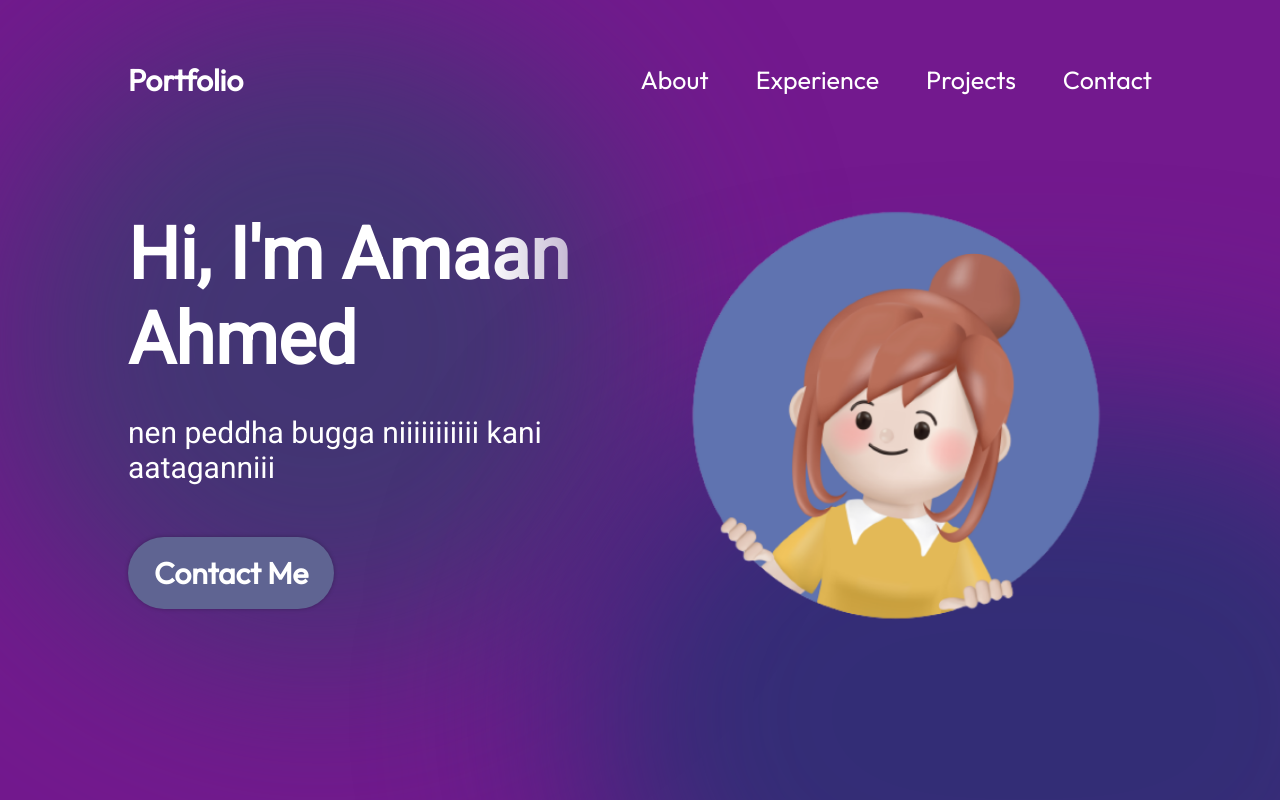
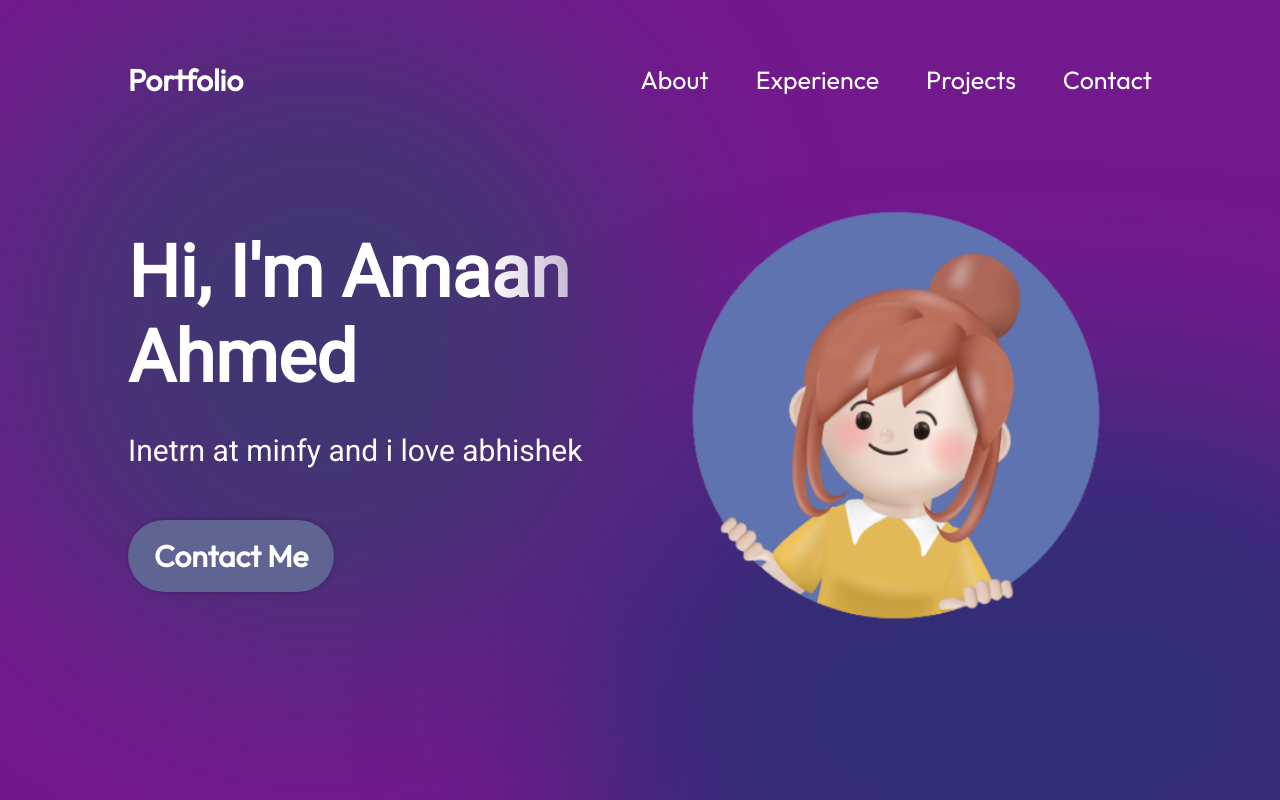
Before and after one commit to akhilesh-minfy/PortfolioReact, a React (Vite) app: page / in a window 1280 px wide. Shown: the top 800 px of the page. Built offline with nearby package versions, Linux system fonts and the light colour scheme.

Commit message:
Update Hero.jsx

```diff
--- a/src/components/Hero/Hero.jsx
+++ b/src/components/Hero/Hero.jsx
@@ -9,7 +9,7 @@ export const Hero = () => {
       <div className={styles.content}>
         <h1 className={styles.title}>Hi, I'm Amaan Ahmed</h1>
         <p className={styles.description}>
-        nen peddha bugga niiiiiiiiiii  kani aataganniii     </p>
+        Inetrn at minfy and i love abhishek    </p>
         <a href="mailto:amaanahmed2405@email.com" className={styles.contactBtn}>
           Contact Me
         </a>
```
